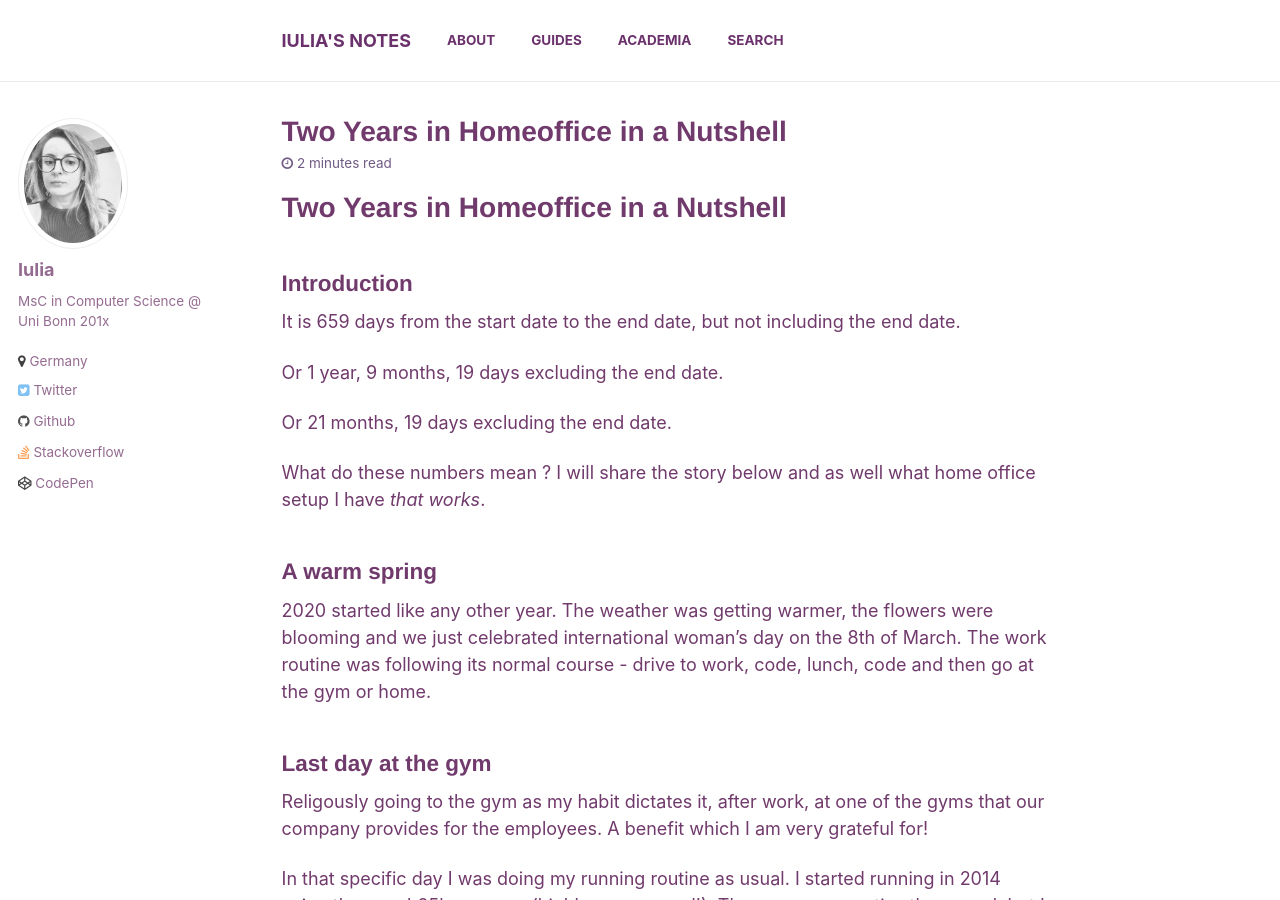
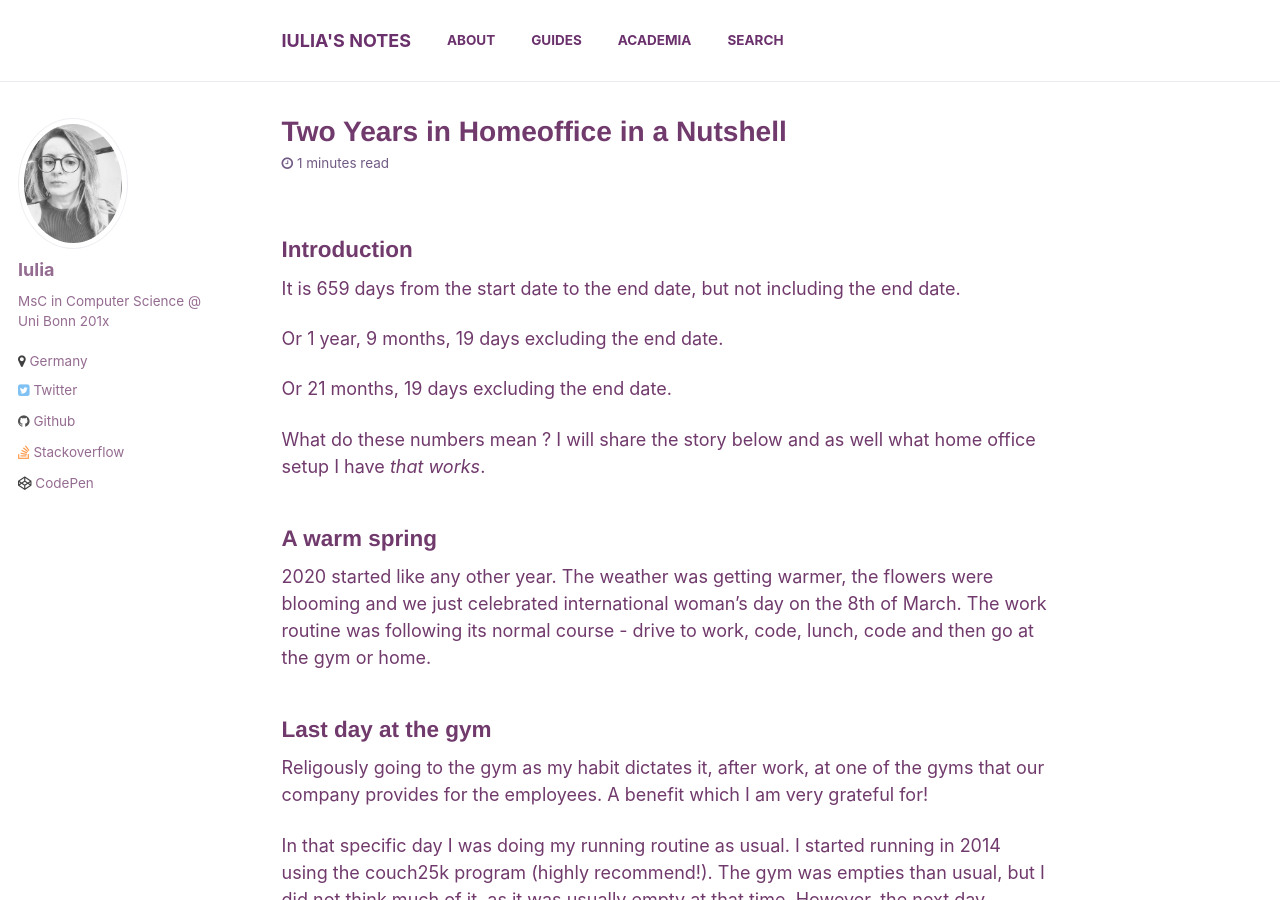
Before and after one commit to iulia-codes/notes, a Jekyll site: the page built from _posts/2022-01-01-two-years-of-homeoffice-in-a-nutshell.md, in a window 1280 px wide and 900 px high. Built offline with Jekyll 4.4.1, drawn with Linux system fonts in a browser that asks for light colours; comment, search, counter and statistics services are not loaded.

Commit message:
Correction of headings

```diff
--- a/_posts/2022-01-01-two-years-of-homeoffice-in-a-nutshell.md
+++ b/_posts/2022-01-01-two-years-of-homeoffice-in-a-nutshell.md
@@ -13,8 +13,6 @@ tags:
   - coronavirus
 
 ---
-# Two Years in Homeoffice in a Nutshell
-
 ## Introduction
 
 It is 659 days from the start date to the end date, but not including the end date.
```
